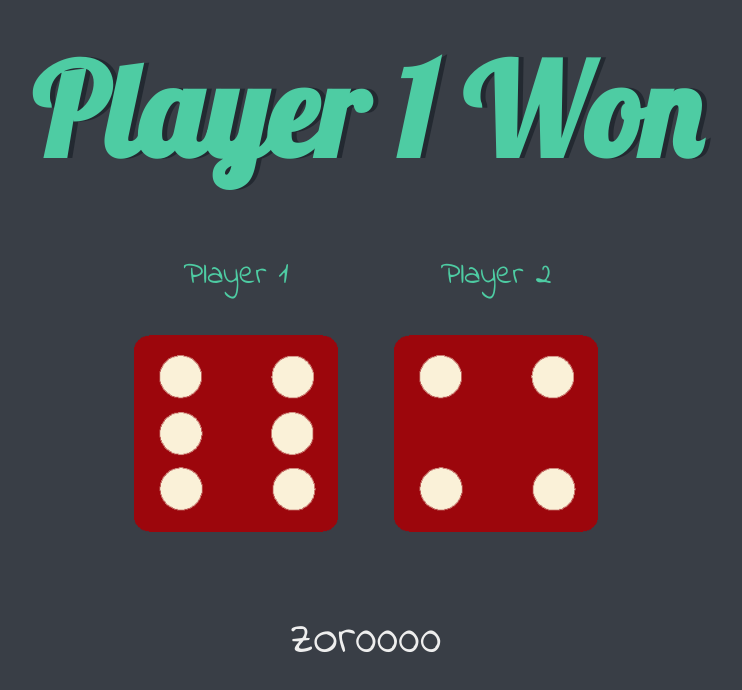
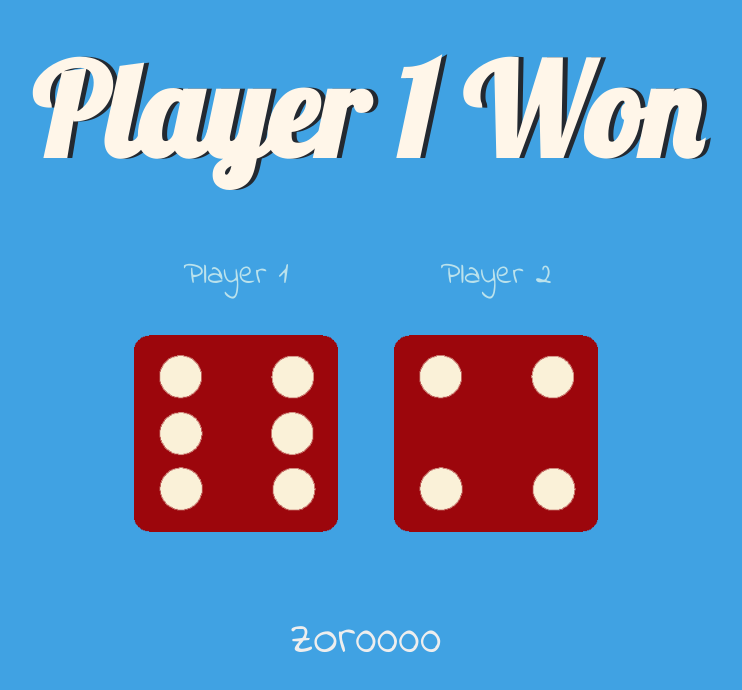
Before and after one commit to Zor0000/DiceGame, a plain HTML site: page index.html in a window 1280 px wide. Shown: the whole page, without its empty margins (274-1016 px from the left). Drawn offline with Linux system fonts and the light colour scheme.

Commit message:
Update styles.css

```diff
--- a/styles.css
+++ b/styles.css
@@ -11,7 +11,7 @@
 }
 
 body {
-  background-color: #393E46;
+  background-color: #40A2E3;
 }
 
 h1 {
@@ -19,12 +19,12 @@ h1 {
   font-family: 'Lobster', cursive;
   text-shadow: 5px 0 #232931;
   font-size: 8rem;
-  color: #4ECCA3;
+  color: #FFF6E9;
 }
 
 p {
   font-size: 2rem;
-  color: #4ECCA3;
+  color: #BBE2EC;
   font-family: 'Indie Flower', cursive;
 }
 
```
